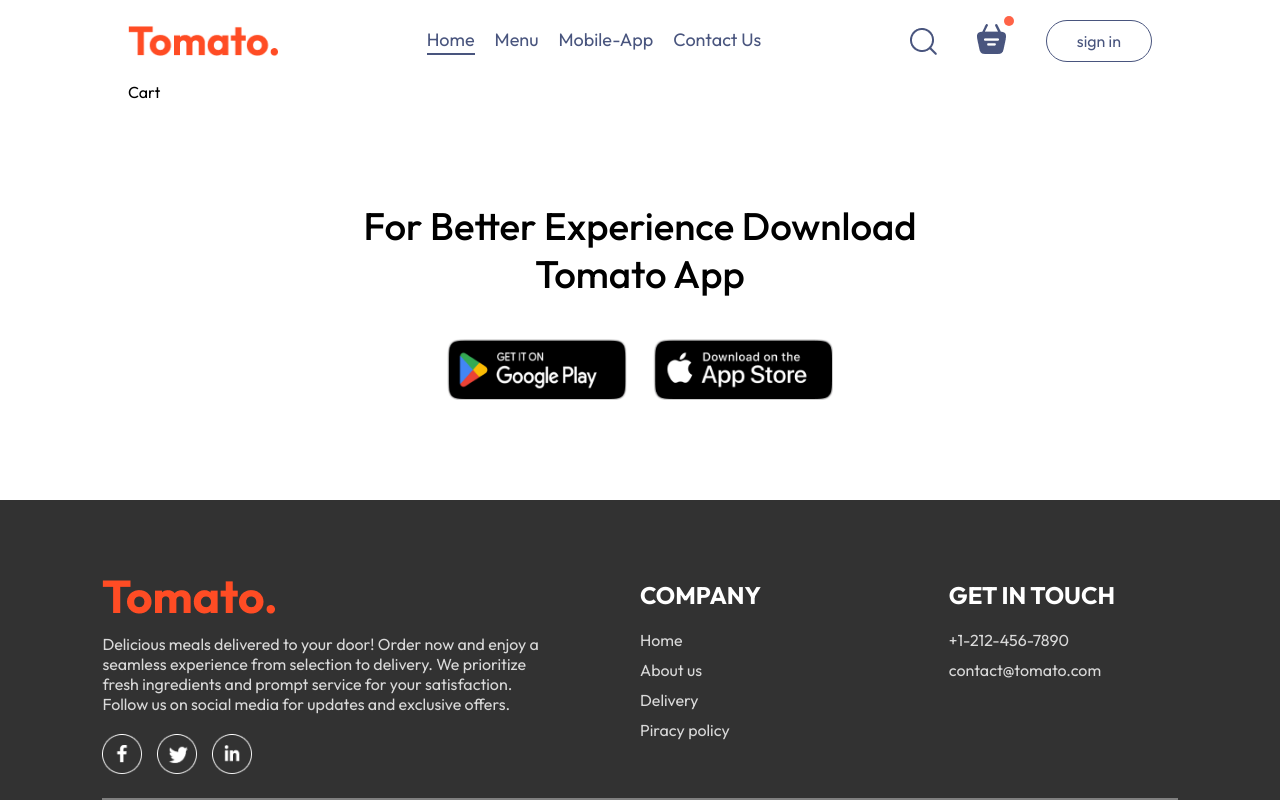
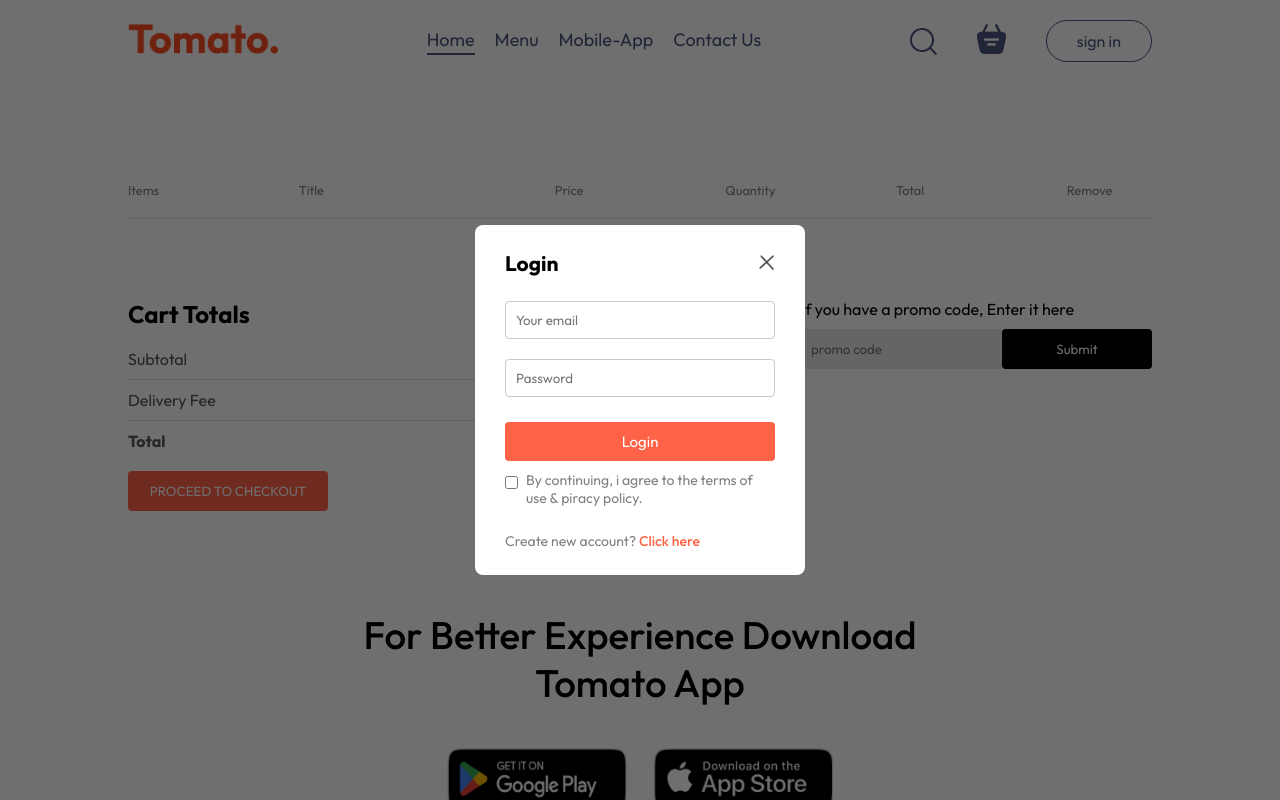
Before and after one commit to Elavarasan69/Food-Application, a React (Vite) app in the folder Frontend/: page /cart in a window 1280 px wide. Both pictures are taken after a click on the button "sign in". Shown: the top 800 px of the page. Built offline with nearby package versions, Linux system fonts and the light colour scheme.

Commit message:
cart page update

```diff
--- a/Frontend/src/App.jsx
+++ b/Frontend/src/App.jsx
@@ -1,4 +1,4 @@
-import React from 'react'
+import React, { useState } from 'react'
 import Navbar from './components/Navbar/Navbar'
 import { Route, Routes } from 'react-router-dom'
 import Home from './pages/Home/Home'
@@ -6,12 +6,17 @@
 import PlaceOrder from './pages/PlaceOrder/PlaceOrder'
 import Footer from './components/Footer/Footer'
 import AppDownload from './components/AppDownload/AppDownload'
+import LoginPopup from './components/LoginPopup/LoginPopup'
 
 function App() {
+
+  const [showLogin,setShowLogin] = useState(false)
+
   return (
     <>
+    {showLogin?< LoginPopup setShowLogin={setShowLogin}/>:<></>}
     <div className='app'>
-      <Navbar />
+      <Navbar setShowLogin={setShowLogin} />
       <Routes>
         <Route path='/' element={<Home />} />
         <Route path='/cart' element={<Cart />} />
--- a/Frontend/src/components/FoodItem/FoodItem.jsx
+++ b/Frontend/src/components/FoodItem/FoodItem.jsx
@@ -26,7 +26,7 @@
                     <img src={assets.rating_starts} alt="" />
                 </div>
                 <p className="food-item-decs">{description}</p>
-                <p className='food-item-price'>Rs.{price * 10}</p>
+                <p className='food-item-price'>Rs.{price}</p>
             </div>
         </div>
     )
--- a/Frontend/src/components/Footer/Footer.css
+++ b/Frontend/src/components/Footer/Footer.css
@@ -30,7 +30,7 @@
     cursor: pointer;
 }
 
-h2 {
+.footer-content-right h2, .footer-content-center h2 {
     color: white;
 }
 
--- /dev/null
+++ b/Frontend/src/components/LoginPopup/LoginPopup.css
@@ -0,0 +1,74 @@
+.login-popup{
+    position: absolute;
+    z-index: 1;
+    width: 100%;
+    height: 100%;
+    background-color: #00000090;
+    display: grid;
+}
+
+.login-popup-container {
+    place-self: center;
+    width: max(23vw,330px);
+    color: #808080;
+    background-color: white;
+    display: flex;
+    flex-direction: column;
+    gap: 25px;
+    padding: 25px 30px;
+    border-radius: 8px;
+    font-size: 14px;
+    animation: fadeIn 0.5s;
+}
+
+.login-popup-title {
+    display: flex;
+    justify-content: space-between;
+    align-items: center;
+    color: black;
+}
+
+.login-popup-title img {
+    width: 16px;
+    cursor: pointer;
+}
+
+.login-popup-inputs {
+    display: flex;
+    flex-direction: column;
+    gap: 20px;
+}
+
+.login-popup-inputs input {
+    outline: none;
+    border: 1px solid #c9c9c9;
+    padding: 10px;
+    border-radius: 4px;
+}
+
+.login-popup-container button {
+    border: none;
+    padding: 10px;
+    border-radius: 4px;
+    color: white;
+    background-color: tomato;
+    font-size: 15px;
+    cursor: pointer;
+}
+
+.login-popup-condition {
+    display: flex;
+    align-items: start;
+    gap: 8px;
+    margin-top: -15px;
+}
+
+.login-popup-condition input {
+    margin-top: 5px;
+}
+
+.login-popup p span {
+    color: tomato;
+    cursor: pointer;
+    font-weight: 500;
+}
--- /dev/null
+++ b/Frontend/src/components/LoginPopup/LoginPopup.jsx
@@ -0,0 +1,35 @@
+import React, { useState } from 'react'
+import './LoginPopup.css'
+import { assets } from '../../assets/assets'
+
+const LoginPopup = ({setShowLogin}) => {
+
+    const [currState,setCurrState] = useState("Login")
+
+  return (
+    <div className='login-popup'>
+        <form className="login-popup-container">
+            <div className="login-popup-title">
+                <h2>{currState}</h2>
+                <img onClick={()=>setShowLogin(false)} src={assets.cross_icon} alt="" />
+            </div>
+            <div className="login-popup-inputs">
+                {currState==="Login"?<></>:<input type="text" placeholder='Your name' required />}
+                <input type="email" placeholder='Your email' required />
+                <input type="password" placeholder='Password' required />
+            </div>
+            <button>{currState==="Sign Up"?"Create Account":"Login"}</button>
+            <div className="login-popup-condition">
+                <input type="checkbox" required/>
+                <p>By continuing, i agree to the terms of use & piracy policy.</p>
+            </div>
+            {currState==="Login"
+                ?<p>Create new account? <span onClick={()=>setCurrState("Sign up")}>Click here</span></p>
+                :<p>Already have account? <span onClick={()=>setCurrState("Login")}>Click here</span></p>
+            }
+        </form>
+    </div>
+  )
+}
+
+export default LoginPopup
--- a/Frontend/src/components/Navbar/Navbar.jsx
+++ b/Frontend/src/components/Navbar/Navbar.jsx
@@ -1,16 +1,18 @@
-import React, { useState } from 'react'
+import React, { useContext, useState } from 'react'
 import './Navbar.css'
 import { assets } from '../../assets/assets.js'
 import { Link } from 'react-router-dom'
+import { StoreContext } from '../../context/StoreContext.jsx'
 
 
-function Navbar() {
+function Navbar({setShowLogin}) {
 
   const [menu,setMenu] = useState("home")
+  const {getTotalCartAmount} = useContext(StoreContext)
 
   return (
     <div className='navbar'>
-        <img src={assets.logo} alt="" className="logo" />
+      <Link to={'/'}><img src={assets.logo} alt="" className="logo" /></Link>
         <ul className="navbar-menu">
           <Link to='/' onClick={()=>setMenu("home")} className={menu === "home" ? "active" : ""}>Home</Link>
           <a href='#explore-menu' onClick={()=>setMenu("menu")} className={menu === "menu" ? "active" : ""}>Menu</a>
@@ -20,10 +22,10 @@
         <div className='navbar-right'>
           <img src={assets.search_icon} alt="" />
           <div className='navbar-basket-icon'>
-            <img src={assets.basket_icon} alt="" />
-            <div className="dot"></div>
+            <Link to={'/cart'}><img src={assets.basket_icon} alt="" /></Link>
+            <div className={getTotalCartAmount()===0?" ":"dot"}></div>
           </div>
-          <button>sign in</button>
+          <button onClick={()=>setShowLogin(true)}>sign in</button>
         </div>
     </div>
   )
--- a/Frontend/src/context/StoreContext.jsx
+++ b/Frontend/src/context/StoreContext.jsx
@@ -22,11 +22,16 @@
         setCartItems((prev) => ({...prev,[itemId]: prev[itemId] - 1 }))
     }
 
-    useEffect(()=>{
-         console.log(cartItems)
-    },[cartItems])
-
-
+    const getTotalCartAmount = () => {
+        let totalAmount = 0
+        for (const item in cartItems){
+            if(cartItems[item] > 0){
+                let itemInfo = food_list.find((product) => product._id === item)
+                totalAmount += itemInfo.price * cartItems[item]
+            }
+        }
+        return totalAmount
+    }
 
     //the data to be stored
     const contextValue = {
@@ -34,7 +39,8 @@
         cartItems,
         setCartItems,
         addToCart,
-        removeFromCart
+        removeFromCart,
+        getTotalCartAmount
     }
 
     return (
--- a/Frontend/src/pages/Cart/Cart.css
+++ b/Frontend/src/pages/Cart/Cart.css
@@ -0,0 +1,98 @@
+.cart {
+    margin-top: 100px;
+}
+
+.cart-items-title {
+    display: grid;
+    grid-template-columns: 1fr 1.5fr 1fr 1fr 1fr 0.5fr;
+    align-items: center;
+    color: grey;
+    font-size: max(1vw,12px);
+}
+
+.cart-items-item {
+    margin: 10px 0px;
+    color: black;
+}
+
+.cart-items-item img {
+    width: 50px;
+}
+
+.cart hr {
+    height: 1px;
+    background-color: #e2e2e2;
+    border: none;
+}
+
+.cart-items-item .cross {
+    cursor: pointer;
+}
+
+.cart-bottom {
+    margin-top: 80px;
+    display: flex;
+    justify-content: space-between;
+    gap: max(12vw,20px);
+}
+
+.cart-total {
+    flex: 1;
+    display: flex;
+    flex-direction: column;
+    gap: 20px;
+}
+
+.cart-total-details {
+    display: flex;
+    justify-content: space-between;
+    color: #555;
+}
+
+.cart-total hr {
+    margin: 10px 0px;
+}
+
+.cart-total button {
+    border: none;
+    color: white;
+    background-color: tomato;
+    width: max(15vw,200px);
+    padding: 12px 0px;
+    border-radius: 4px;
+    cursor: pointer;
+}
+
+.cart-promocode-input {
+    margin-top: 10px;
+    display: flex;
+    justify-content: space-between;
+    align-items: center;
+    background-color: #eaeaea;
+    border-radius: 4px;
+}
+
+.cart-promocode-input input {
+    background: transparent;
+    border: none;
+    outline: none;
+    padding-left: 10px;
+}
+
+.cart-promocode-input button {
+    width: max(10vw,150px);
+    padding: 12px 5px;
+    background-color: black;
+    border: none;
+    color: white;
+    border-radius: 4px;
+}
+
+@media (max-width:750px) {
+    .cart-bottom {
+        flex-direction: column-reverse;
+    }
+    .cart-promocode {
+        justify-content: start;
+    }
+}
--- a/Frontend/src/pages/Cart/Cart.jsx
+++ b/Frontend/src/pages/Cart/Cart.jsx
@@ -1,9 +1,78 @@
-import React from 'react'
+import React, { useContext } from 'react'
 import './Cart.css'
+import { StoreContext } from '../../context/StoreContext'
+import { useNavigate } from 'react-router-dom'
 
 const Cart = () => {
+
+  const { cartItems, food_list, removeFromCart, getTotalCartAmount } = useContext(StoreContext)
+
+  const navigate = useNavigate()
+
   return (
-    <div>Cart</div>
+    <div className='cart'>
+      <div className='cart-items'>
+        <div className="cart-items-title">
+          <p>Items</p>
+          <p>Title</p>
+          <p>Price</p>
+          <p>Quantity</p>
+          <p>Total</p>
+          <p>Remove</p>
+        </div>
+        <br />
+        <hr />
+        {food_list.map((item, index) => {
+          if (cartItems[item._id] > 0) {
+            return (
+              <div>
+                <div className='cart-items-title cart-items-item'>
+                  <img src={item.image} alt="" />
+                  <p>{item.name}</p>
+                  <p>Rs.{item.price}</p>
+                  <p>{cartItems[item._id]}</p>
+                  <p>Rs.{item.price * cartItems[item._id]}</p>
+                  <p onClick={()=>removeFromCart(item._id)} className='cross'>x</p>
+                </div>
+                <hr />
+              </div>
+            )
+          }
+        })
+        }
+      </div>
+      <div className='cart-bottom'>
+        <div className="cart-total">
+          <h2>Cart Totals</h2>
+          <div>
+            <div className="cart-total-details">
+              <p>Subtotal</p>
+              <p>{getTotalCartAmount()}</p>
+            </div>
+            <hr />
+            <div className="cart-total-details">
+              <p>Delivery Fee</p>
+              <p>Rs.{25}</p>
+            </div>
+            <hr />
+            <div className="cart-total-details">
+              <b>Total</b>
+              <b>Rs.{getTotalCartAmount()+25}</b>
+            </div>
+          </div>
+          <button  onClick={()=>navigate('/placeorder')}>PROCEED TO CHECKOUT</button>
+        </div>
+        <div className="cart-promocode">
+          <div>
+            <p>If you have a promo code, Enter it here</p>
+            <div className='cart-promocode-input'>
+              <input type="text" placeholder='promo code' />
+              <button>Submit</button>
+            </div>
+          </div>
+        </div>
+      </div>
+    </div>
   )
 }
 
--- a/Frontend/src/pages/PlaceOrder/PlaceOrder.jsx
+++ b/Frontend/src/pages/PlaceOrder/PlaceOrder.jsx
@@ -3,7 +3,10 @@
 
 const PlaceOrder = () => {
   return (
-    <div>PlaceOrder</div>
+    <form className='place-order'>
+        <div className="place-order-left"></div>
+        <div className="place-order-right"></div>
+    </form>
   )
 }
 
```
Also changed, not shown: Frontend/src/assets/assets.js (+32 -32 lines).
